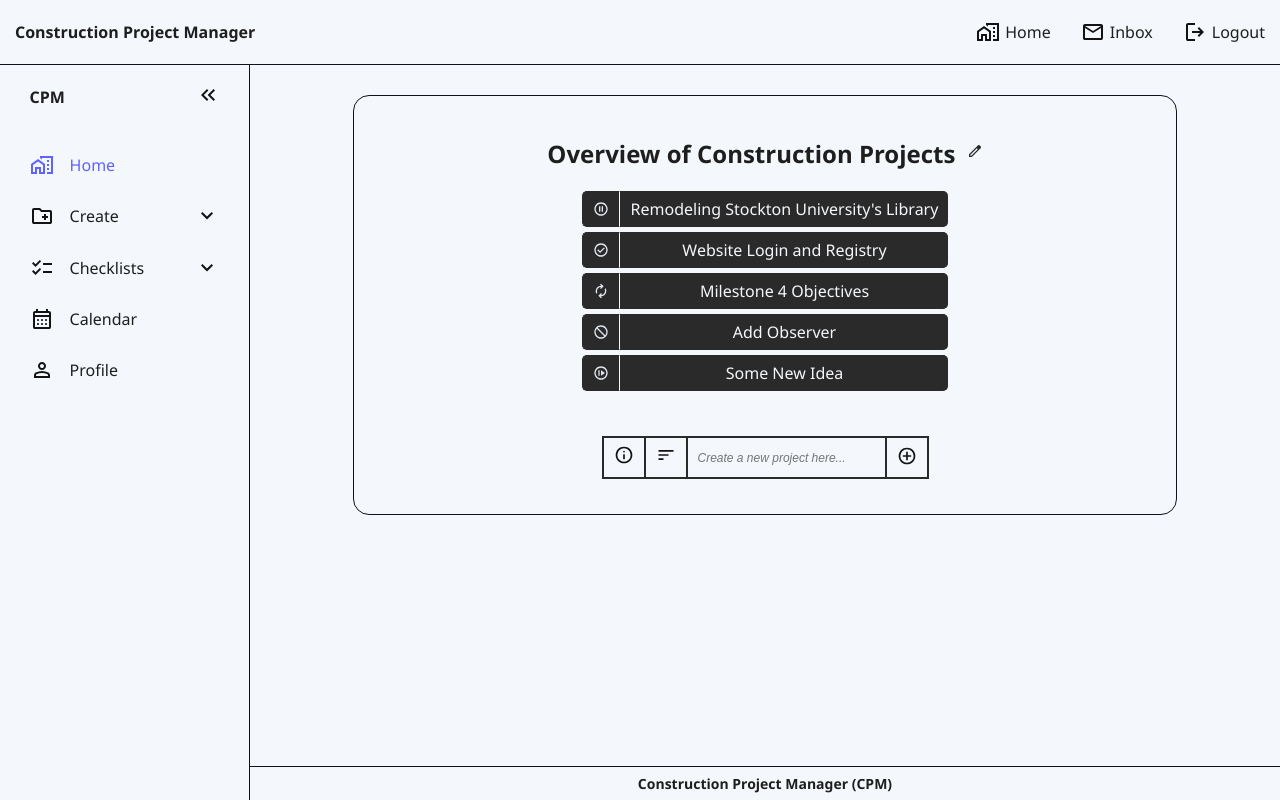
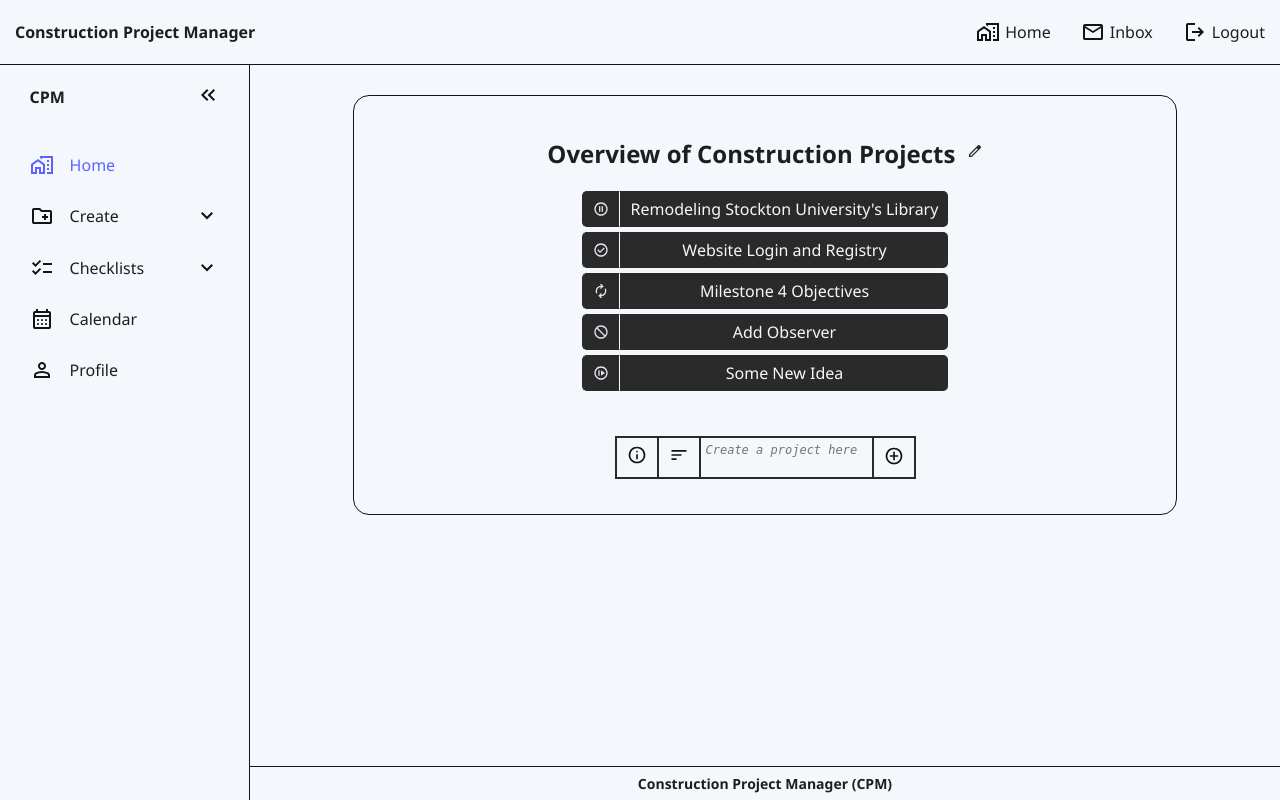
Before and after one commit to EchoingTime/construction-project-manager, a Flask app: page / in a window 1280 px wide. Run offline with Flask 3, Linux system fonts and the light colour scheme; a user stored in the database is signed in.

Commit message:
Added some glow colors

```diff
--- a/website/static/style.css
+++ b/website/static/style.css
@@ -39,6 +39,8 @@
   --active-clr: #5e63ff; /* Active states */
   --deleting-clr: #ff2e46ca;
   --creating-clr: #28da51ca;
+  --info-clr: #2196f3;
+  --filter-clr: #8c90f4;
   /* Progress Status Colors */
   --not-yet-started-clr: #007bff; /* Symbol: Not Started Google Icon */
   --on-hold-clr: #ffa500; /* Symbol: Pause Circle Google Icon */
@@ -527,6 +529,7 @@ main {
 #project-form {
   display: flex;
   flex-direction: row;
+  justify-content: center;
   margin-top: 25px;
   gap: 0;
 }
@@ -535,7 +538,7 @@ main {
   align-self: center;
 }
 #project-form button,
-#project-form input,
+#project-form textarea,
 #project-form #filter-projects,
 #project-form #project-column-info {
   margin: 10px 0 10px 0;
@@ -543,10 +546,17 @@ main {
   border: 2px solid var(--accent-clr);
   background-color: var(--base-clr);
 }
-#project-form input:focus {
+#project-form textarea {
+  padding: 5px 5px 0 5px;
+  resize: none;
+  white-space: nowrap;
+  overflow-x: auto;
+  overflow-y: hidden;
+}
+#project-form textarea:focus {
   outline: none;
 }
-#project-form input::placeholder {
+#project-form textarea::placeholder {
   font-style: italic;
   font-size: 12px;
 }
@@ -557,10 +567,20 @@ main {
 #project-form #project-column-info {
   border-right: none;
 }
+#project-form button,
+#project-form #filter-projects,
+#project-form #project-column-info {
+  cursor: pointer;
+  transition: all 0.3s ease;
+}
 #project-form button:hover {
-  cursor: pointer;
   box-shadow: 0 0 20px var(--creating-clr); /* Glowing effect */
-  transition: all 0.3s ease;
+}
+#project-form #project-column-info:hover {
+  box-shadow: 0 0 20px var(--info-clr);
+}
+#project-form #filter-projects:hover {
+  box-shadow: 0 0 20px var(--filter-clr);
 }
 #project-form svg {
   fill: var(--icon-clr);
@@ -569,6 +589,12 @@ main {
 }
 #project-form button:hover svg {
   fill: var(--creating-clr);
+}
+#project-form #project-column-info:hover svg {
+  fill: var(--info-clr);
+}
+#project-form #filter-projects:hover svg {
+  fill: var(--filter-clr);
 }
 
 /*--------------------- Project Detail Page ---------------------*/
--- a/website/templates/home.html
+++ b/website/templates/home.html
@@ -419,13 +419,12 @@ belonging to the current logged-in user, allowing users to view, add, and delete
               />
             </svg>
           </div>
-
-          <input
+          <textarea
             name="project"
             id="project"
             maxlength="70"
-            placeholder="Create a new project here..."
-          />
+            placeholder="Create a project here"
+          ></textarea>
           <button type="submit">
             <svg
               xmlns="http://www.w3.org/2000/svg"
```
Also changed, not shown: website/database.db.
